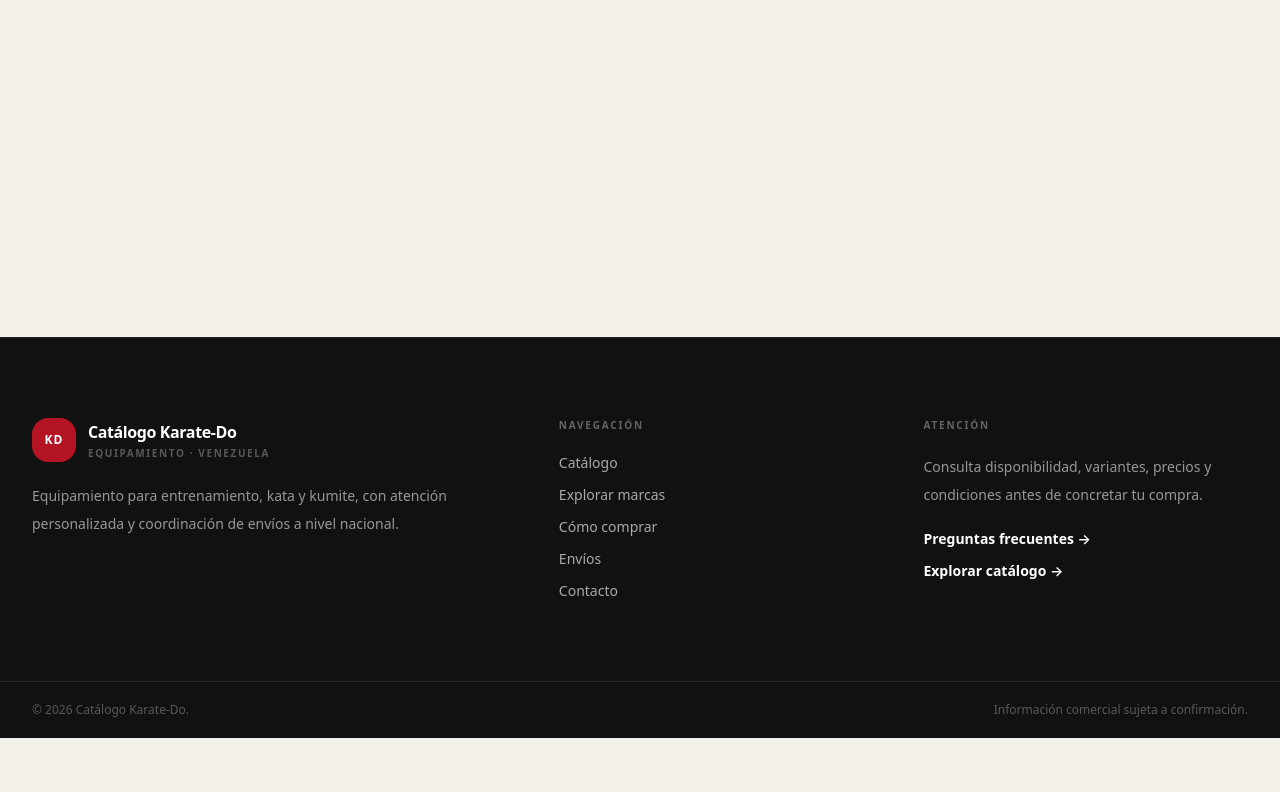
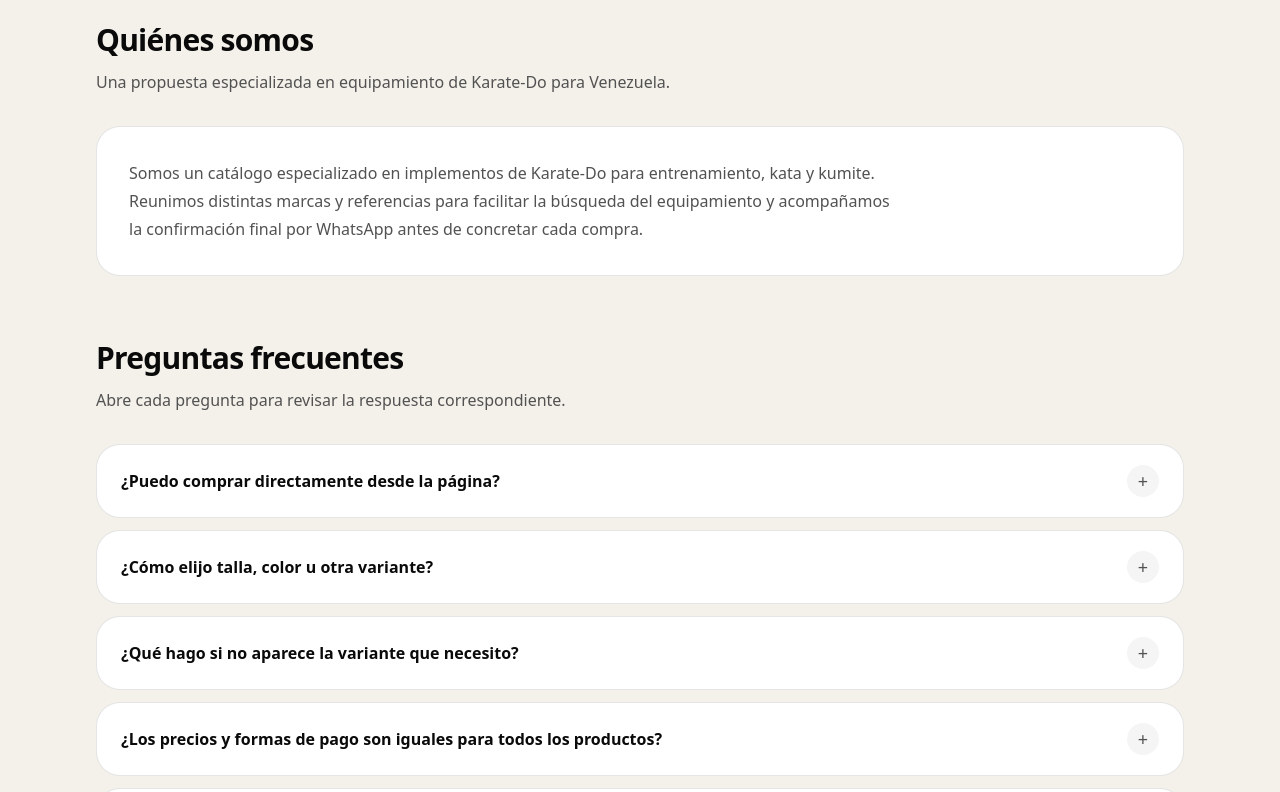
Before and after one commit to maorusohh/catalogo-karate, a Next.js app: page /preguntas-frecuentes in a window 1280 px wide. Before the commit this address had no page. Shown: the part 540-1332 px from the top of the page. Before the commit the page ends 1278 px from the top, so only its background shows below. Built offline with nearby package versions, Linux system fonts and the light colour scheme.

Commit message:
feat: add FAQ information page

```diff
--- /dev/null
+++ b/src/app/preguntas-frecuentes/page.tsx
@@ -0,0 +1,128 @@
+import type { Metadata } from "next";
+
+import { InfoPage, InfoSection } from "@/components/business/info-page";
+import { ButtonLink } from "@/components/ui/button-link";
+
+export const metadata: Metadata = {
+  title: "Preguntas frecuentes",
+  description:
+    "Respuestas sobre el catálogo de Karate-Do, variantes, precios, formas de pago, disponibilidad y envíos.",
+};
+
+const questions = [
+  {
+    question: "¿Puedo comprar directamente desde la página?",
+    answer:
+      "La web funciona como catálogo y carrito de consulta. Puedes reunir los productos que te interesan y enviar la selección por WhatsApp; antes de concretar la compra se confirman disponibilidad, precio y condiciones de entrega.",
+  },
+  {
+    question: "¿Cómo elijo talla, color u otra variante?",
+    answer:
+      "Cuando un producto tenga opciones verificadas, la ficha mostrará los selectores correspondientes. Elige la talla, color, longitud o presentación disponible antes de agregar el producto al carrito.",
+  },
+  {
+    question: "¿Qué hago si no aparece la variante que necesito?",
+    answer:
+      "Si una opción no aparece en la ficha, no la damos por disponible automáticamente. Puedes consultarla por WhatsApp para confirmar si existe una alternativa o disponibilidad adicional.",
+  },
+  {
+    question: "¿Los precios y formas de pago son iguales para todos los productos?",
+    answer:
+      "No necesariamente. Cada producto muestra las formas de pago y referencias de precio que correspondan a su información comercial. La confirmación final se realiza antes de concretar la compra.",
+  },
+  {
+    question: "¿Qué significan las etiquetas de aprobación?",
+    answer:
+      "El catálogo muestra la aprobación disponible para cada referencia según la información verificada. Algunos productos cuentan con aprobación WKF, otros con aprobación nacional y otros pueden no estar aprobados para competición.",
+  },
+  {
+    question: "¿Puedo consultar varios productos al mismo tiempo?",
+    answer:
+      "Sí. El carrito permite reunir varios productos, variantes y cantidades para enviarlos juntos en una sola consulta por WhatsApp.",
+  },
+  {
+    question: "¿Realizan envíos?",
+    answer:
+      "Sí. Se coordinan envíos a nivel nacional según el producto, la disponibilidad y la ubicación. Los detalles se confirman contigo antes de concretar la compra.",
+  },
+  {
+    question: "¿La disponibilidad que aparece en la web es definitiva?",
+    answer:
+      "La disponibilidad visible sirve como referencia comercial. Antes de concretar el pedido se confirma contigo el estado del producto y de la variante seleccionada.",
+  },
+];
+
+export default function PreguntasFrecuentesPage() {
+  return (
+    <InfoPage
+      eyebrow="Preguntas frecuentes"
+      title="Respuestas claras antes de preparar tu consulta."
+      description="Aquí reunimos las dudas más comunes sobre el catálogo, las variantes, los precios, las aprobaciones y los envíos."
+    >
+      <div className="space-y-16">
+        <InfoSection
+          title="Quiénes somos"
+          description="Una propuesta especializada en equipamiento de Karate-Do para Venezuela."
+        >
+          <div className="rounded-3xl border border-black/10 bg-white p-6 sm:p-8">
+            <p className="max-w-3xl text-base leading-7 text-neutral-600">
+              Somos un catálogo especializado en implementos de Karate-Do para entrenamiento, kata
+              y kumite. Reunimos distintas marcas y referencias para facilitar la búsqueda del
+              equipamiento y acompañamos la confirmación final por WhatsApp antes de concretar cada
+              compra.
+            </p>
+          </div>
+        </InfoSection>
+
+        <InfoSection
+          title="Preguntas frecuentes"
+          description="Abre cada pregunta para revisar la respuesta correspondiente."
+        >
+          <div className="grid gap-3">
+            {questions.map((item) => (
+              <details
+                key={item.question}
+                className="group rounded-3xl border border-black/10 bg-white px-5 py-1 sm:px-6"
+              >
+                <summary className="flex min-h-16 cursor-pointer list-none items-center justify-between gap-5 py-4 text-left text-base font-semibold text-neutral-950 [&::-webkit-details-marker]:hidden">
+                  <span>{item.question}</span>
+                  <span
+                    aria-hidden="true"
+                    className="flex size-8 shrink-0 items-center justify-center rounded-full bg-neutral-100 text-lg font-medium text-neutral-600 transition-transform group-open:rotate-45"
+                  >
+                    +
+                  </span>
+                </summary>
+
+                <div className="border-t border-black/6 pb-5 pt-4">
+                  <p className="max-w-3xl text-sm leading-7 text-neutral-600 sm:text-base">
+                    {item.answer}
+                  </p>
+                </div>
+              </details>
+            ))}
+          </div>
+        </InfoSection>
+
+        <div className="grid gap-4 rounded-3xl bg-neutral-950 p-6 text-white sm:p-8 lg:grid-cols-[1fr_auto] lg:items-center">
+          <div className="max-w-2xl">
+            <h2 className="text-2xl font-semibold tracking-tight">¿Necesitas más información?</h2>
+            <p className="mt-3 text-sm leading-6 text-neutral-300">
+              Revisa el proceso de compra y las condiciones de envío, o escríbenos directamente si
+              tu duda depende de un producto específico.
+            </p>
+          </div>
+
+          <div className="flex flex-col gap-3 sm:flex-row lg:justify-end">
+            <ButtonLink href="/como-comprar" variant="secondary" size="lg">
+              Cómo comprar
+            </ButtonLink>
+            <ButtonLink href="/contacto" size="lg">
+              Ir a contacto
+            </ButtonLink>
+          </div>
+        </div>
+      </div>
+    </InfoPage>
+  );
+}
```
